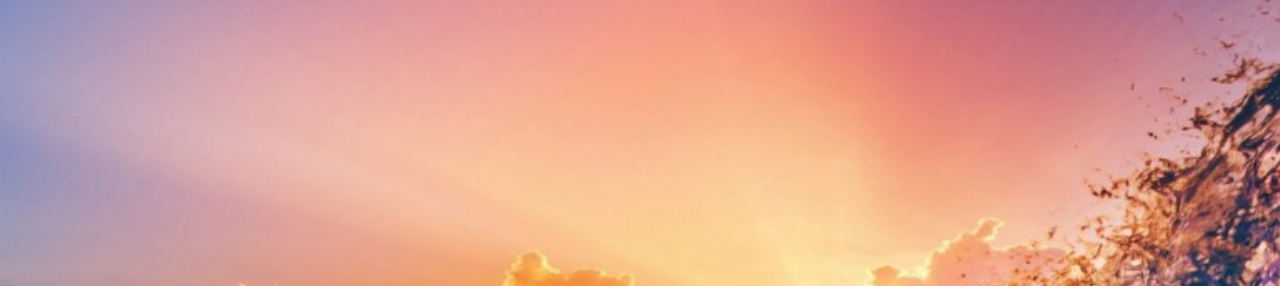
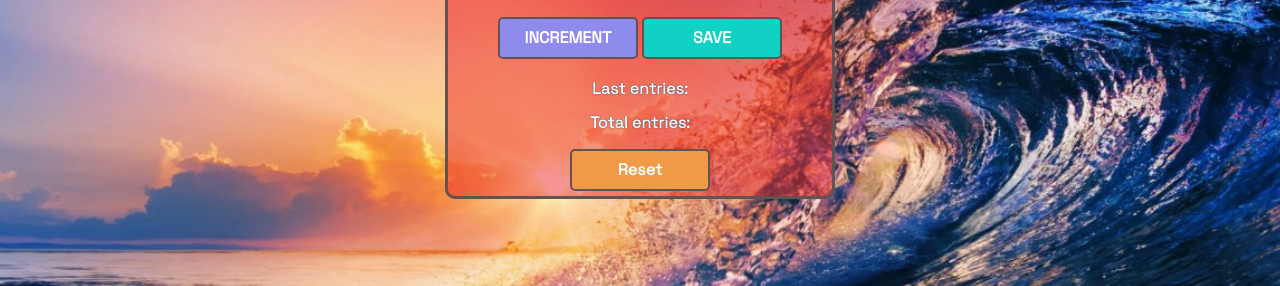
Before and after one commit to Mihai-Vue/wave-counter, a plain HTML site: page index.html in a window 1280 px wide. Shown: the part 159-445 px from the top of the page. Drawn offline with nearby package versions, Linux system fonts and the light colour scheme; a web font is replaced by a local one.

Commit message:
added some css

```diff
--- a/index.css
+++ b/index.css
@@ -8,12 +8,14 @@ body {
     font-family: 'Space Grotesk', sans-serif;
     color: aliceblue;
     text-shadow: 0 0 1px black;
+    /* margin: 0; */
+    padding-top: 3%;
 }
 
 .container {
     background: rgba(237, 45, 45, 0.5);
-    max-width: 40%;
-    margin: 35% auto;
+    max-width: 30%;
+    margin:  auto;
     border: 3px solid rgb(98, 82, 82);
     border-radius: 10px;
 }
@@ -35,9 +37,10 @@ button {
     padding-bottom: 10px;
     color: white;
     font-weight: bold;
-    width: 180px;
+    width: 140px;
     margin-bottom: 5px;
     border-radius: 5px;
+    min-width: 30%;
 }
 
 #increment-btn {
--- a/index.js
+++ b/index.js
@@ -23,4 +23,5 @@ function resetCounter() {
     sumEntries.textContent = 0
     count = 0
     saveEl.textContent = ""
+    countEl.textContent = count
 }
```
